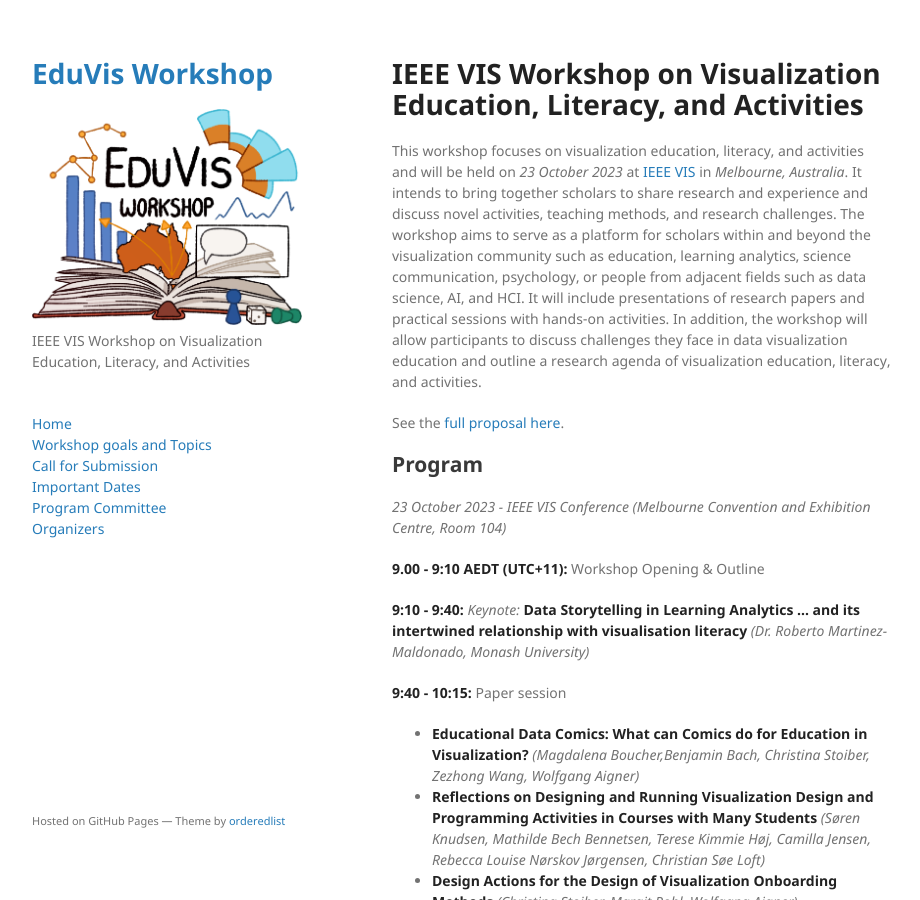
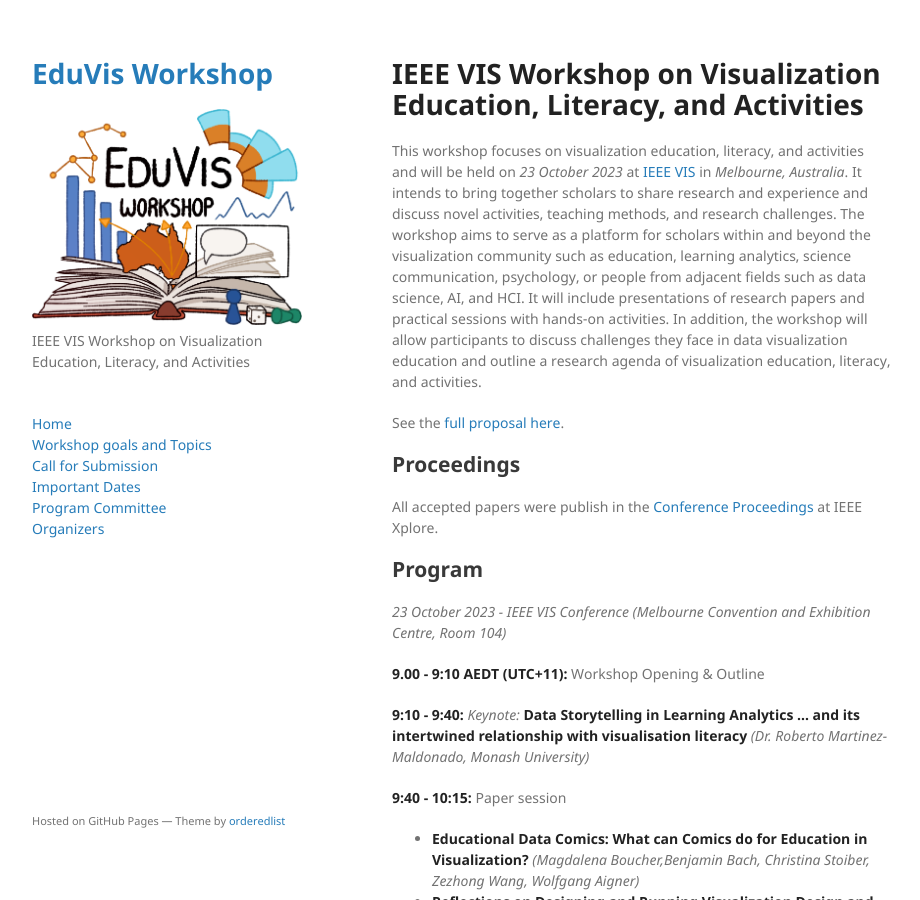
Before and after one commit to ieee-eduvis/ieee-eduvis.github.io, a Jekyll site: the page built from index.md, in a window 1280 px wide and 900 px high. Shown: the whole window, without its empty margins (178-1098 px from the left). Built offline with Jekyll 4.4.1, drawn with Linux system fonts in a browser that asks for light colours; our own code applies the rules of GitHub Pages for plain Markdown files.

Commit message:
Added Proeceedings
Link to Proceedings: https://www.computer.org/csdl/proceedings/eduvis/2023/1SOLI22NGak

```diff
--- a/index.md
+++ b/index.md
@@ -7,6 +7,10 @@ layout: default
 This workshop focuses on visualization education, literacy, and activities and will be held on *23 October 2023* at [IEEE VIS](https://ieeevis.org/) in *Melbourne, Australia*. It intends to bring together scholars to share research and experience and discuss novel activities, teaching methods, and research challenges. The workshop aims to serve as a platform for scholars within and beyond the visualization community such as education, learning analytics, science communication, psychology, or people from adjacent fields such as data science, AI, and HCI. It will include presentations of research papers and practical sessions with hands-on activities. In addition, the workshop will allow participants to discuss challenges they face in data visualization education and outline a research agenda of visualization education, literacy, and activities.
 
 See the [full proposal here](https://arxiv.org/abs/2303.10708).
+
+## Proceedings
+
+All accepted papers were publish in the [Conference Proceedings](https://www.computer.org/csdl/proceedings/eduvis/2023/1SOLI22NGak) at IEEE Xplore.
 
 ## Program
 
```
Also changed, not shown: 1 other file.
